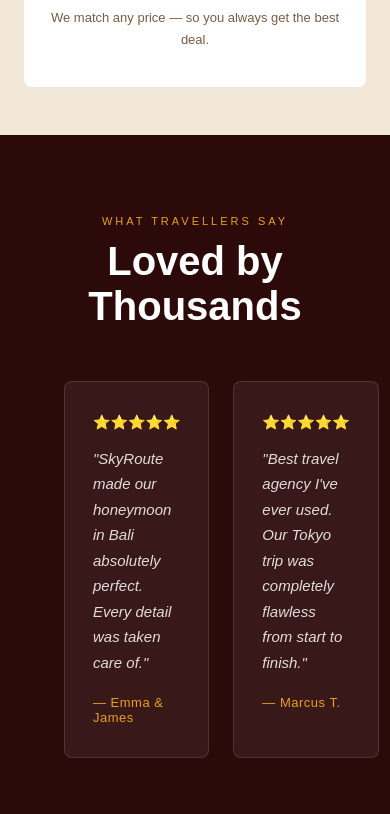
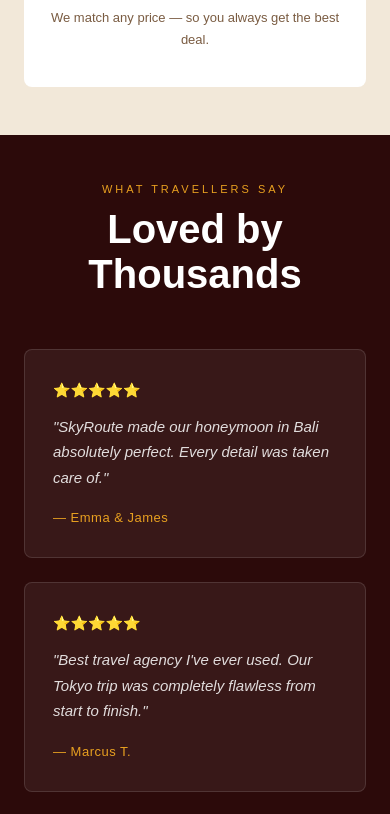
Before and after one commit to fadumodahir25/SkyRoute-Travel-agency, a plain HTML site: page index.html in a window 390 px wide. Shown: the part 3882-4696 px from the top of the page. Drawn offline with Linux system fonts and the light colour scheme.

Commit message:
Update styles.css

```diff
--- a/styles.css
+++ b/styles.css
@@ -931,3 +931,13 @@
         grid-template-columns: 1fr;
     }
 }
+
+@media (max-width: 768px) {
+    .ratings {
+        padding: 48px 24px;
+    }
+
+    .rating-cards {
+        grid-template-columns: 1fr;
+    }
+}
```
